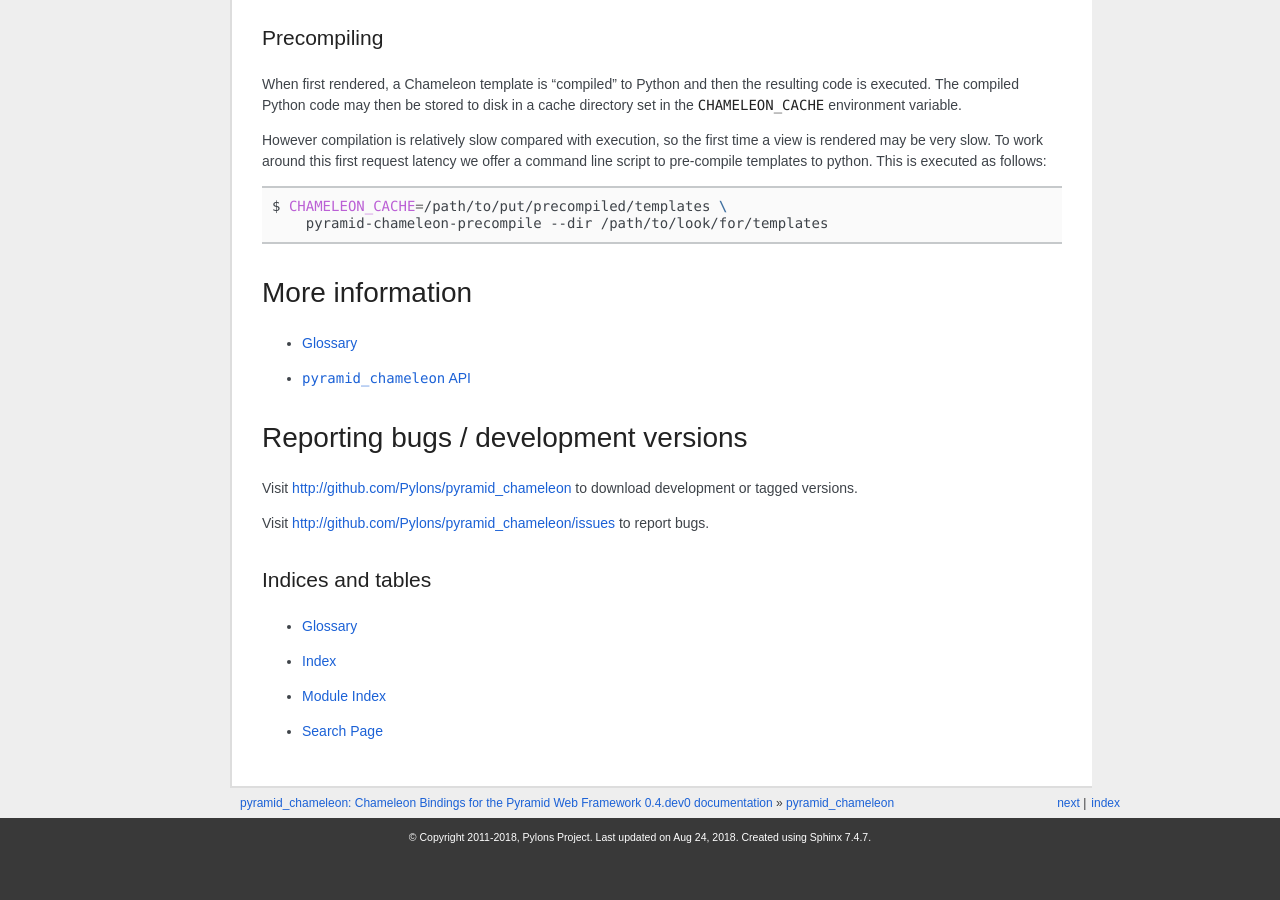
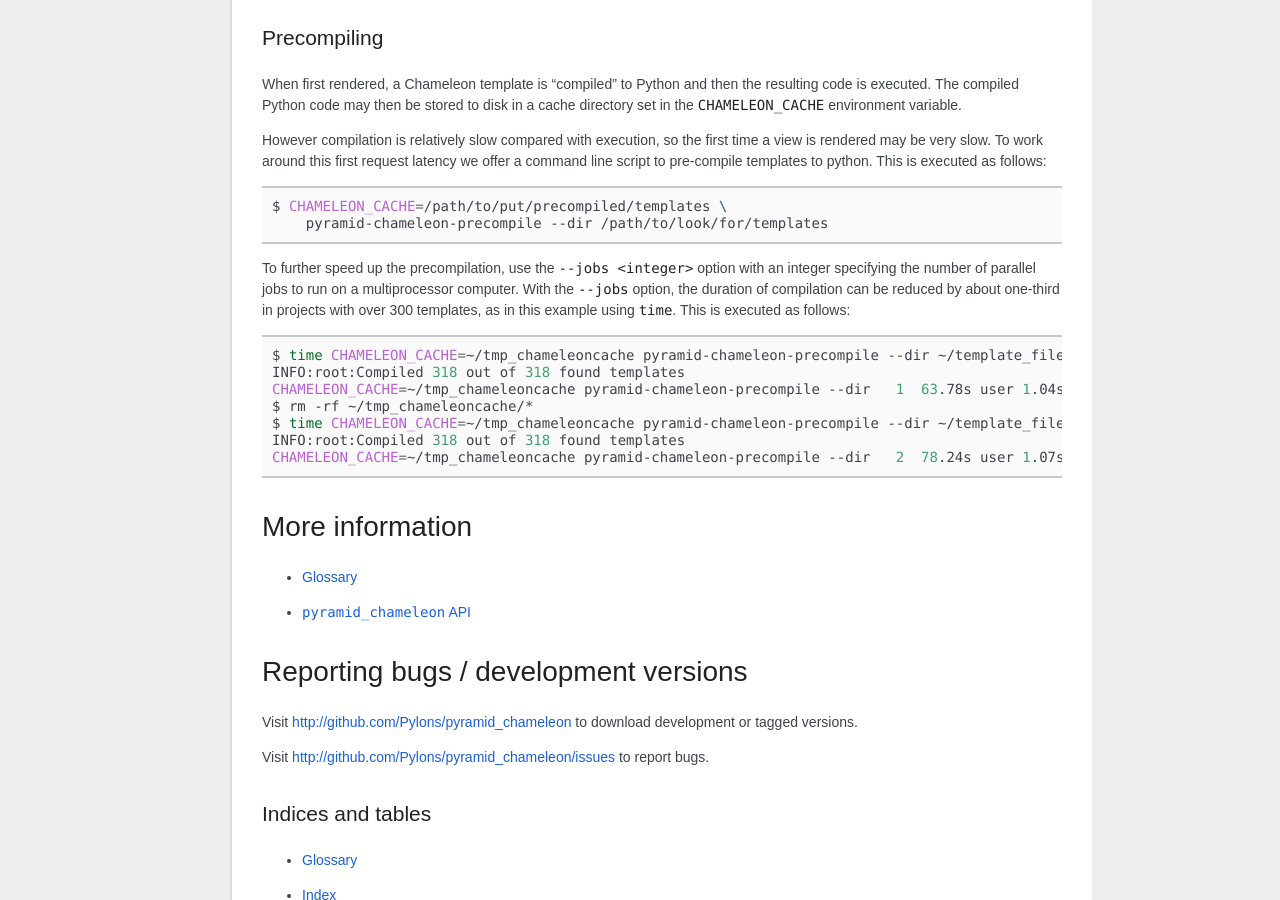
Before and after one commit to Pylons/pyramid_chameleon, a Sphinx documentation site: the page built from docs/index.rst, in a window 1280 px wide and 900 px high, scrolled down 10389 px. Built offline with Sphinx 7.4.7, drawn with Linux system fonts in a browser that asks for light colours; some web fonts are replaced; before the commit the page ends 11245 px from its top, so only the background shows below that.

Commit message:
add document for precompile --jobs option

```diff
--- a/docs/index.rst
+++ b/docs/index.rst
@@ -757,6 +757,24 @@
     $ CHAMELEON_CACHE=/path/to/put/precompiled/templates \
         pyramid-chameleon-precompile --dir /path/to/look/for/templates
 
+To further speed up the precompilation, use the ``--jobs <integer>`` option
+with an integer specifying the number of parallel jobs to run on a multiprocessor computer.
+With the ``--jobs`` option, the duration of compilation can be reduced by about one-third
+in projects with over 300 templates, as in this example using ``time``.
+This is executed as follows:
+
+
+.. code-block:: bash
+
+    $ time CHAMELEON_CACHE=~/tmp_chameleoncache pyramid-chameleon-precompile --dir ~/template_files --jobs 1
+    INFO:root:Compiled 318 out of 318 found templates
+    CHAMELEON_CACHE=~/tmp_chameleoncache pyramid-chameleon-precompile --dir   1  63.78s user 1.04s system 92% cpu 1:09.71 total
+    $ rm -rf ~/tmp_chameleoncache/*
+    $ time CHAMELEON_CACHE=~/tmp_chameleoncache pyramid-chameleon-precompile --dir ~/template_files --jobs 2
+    INFO:root:Compiled 318 out of 318 found templates
+    CHAMELEON_CACHE=~/tmp_chameleoncache pyramid-chameleon-precompile --dir   2  78.24s user 1.07s system 172% cpu 45.959 total
+
+
 More information
 ================
 
```
